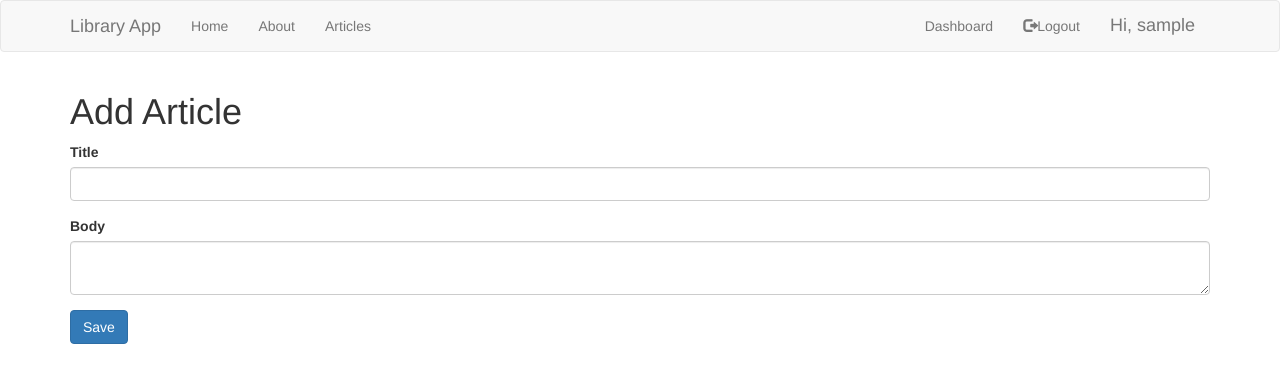
After one commit to msiu001/LibraryApp, a Flask app: page /add_article in a window 1280 px wide. The commit adds this page. Shown: the top 383 px of the page. Run offline with Flask 2, Linux system fonts and the light colour scheme; the visitor is signed in with stand-in values (Sample User, id 1); some libraries are stand-ins or nearby versions.

Commit message:
Adding create article by user and store it in the DB, add that article to the list of articles and get the details of each article if it is clicked

```diff
--- a/app.py
+++ b/app.py
@@ -1,8 +1,10 @@
 from flask import Flask, render_template, flash, redirect, url_for, session, request, logging
-from data import Articles
+#from data import Articles
 from flask_mysqldb import MySQL
 from wtforms import Form, StringField, TextAreaField, PasswordField, validators
 from passlib.hash import sha256_crypt
+from functools import wraps
+
 
 app = Flask(__name__)
 
@@ -15,23 +17,49 @@ app.config['MYSQL_CURSORCLASS'] = 'DictCursor'
 #Init MYSQL
 mysql = MySQL(app)
 
-Articles = Articles()
+#Articles = Articles()
 
+#Index
 @app.route('/')
 def index():
     return render_template('home.html')
 
+#About
 @app.route('/about')
 def about():
     return render_template('about.html')
 
+# List of Articles
 @app.route('/articles')
 def articles():
-    return render_template('articles.html', articles = Articles)
+    #Create Cursor
+    cur = mysql.connection.cursor()
 
+    #Get Articles
+    result = cur.execute("SELECT * FROM articles")
+
+    articles = cur.fetchall()
+
+    if result > 0:
+        return render_template('articles.html', articles=articles)
+    else:
+        msg = 'No Articles Found.'
+        return render_template('articles.html', msg=msg)
+    #Close connection
+    cur.close()
+
+
+# Single article
 @app.route('/article/<string:id>/')
 def article(id):
-    return render_template('article.html', id=id)
+    #Create Cursor
+    cur = mysql.connection.cursor()
+
+    #Get Article
+    result = cur.execute("SELECT * FROM articles WHERE id = %s", [id])
+
+    article = cur.fetchone()
+    return render_template('article.html', article=article)
 
 # Register Form Class
 class RegisterForm(Form):
@@ -110,12 +138,78 @@ def login():
     return render_template('login.html')
 
 
-
-@app.route('/dashboard')
-def dashboard():
-    return render_template('dashboard.html')
+def is_logged_in(f):
+    @wraps(f)
+    def wrap(*args, **kwargs):
+        if 'logged_in' in session:
+            return f(*args, **kwargs)
+        else:
+            flash('Unauthorized, Please login', 'danger')
+            return redirect(url_for('login'))
+    return wrap
 
 
+#Logout
+@app.route('/logout')
+@is_logged_in
+def logout():
+    session.clear()
+    flash('You are now Logged out', 'success')
+    return redirect(url_for('login'))
+
+
+#Dashboard
+@app.route('/dashboard')
+@is_logged_in
+def dashboard():
+    #Create Cursor
+    cur = mysql.connection.cursor()
+
+    #Get Articles
+    result = cur.execute("SELECT * FROM articles WHERE author = %s", [session['username']])
+
+    articles = cur.fetchall()
+
+    if result > 0:
+        return render_template('dashboard.html', articles=articles)
+    else:
+        msg = 'No Articles Found.'
+        return render_template('dashboard.html', msg=msg)
+    #Close connection
+    cur.close()
+
+
+#Article Form Class
+class ArticleForm(Form):
+    title = StringField('Title', [validators.Length(min=1, max=200)])
+    body = TextAreaField('Body', [validators.Length(min=30)])
+
+ #Add Article route
+@app.route('/add_article', methods=['GET', 'POST'])
+@is_logged_in
+def add_article():
+    form = ArticleForm(request.form)
+    if request.method == 'POST' and form.validate():
+        title = form.title.data
+        body =  form.body.data
+
+        #Create Cursor
+        cur = mysql.connection.cursor()
+
+        #Execute
+        cur.execute("INSERT INTO articles(title, author, body) VALUES(%s, %s, %s)", (title, session['username'], body))
+
+        #Commit to database
+        mysql.connection.commit()
+
+        #Close connection
+        cur.close()
+
+        flash('Article Successfully Created', 'success')
+
+        return redirect(url_for('dashboard'))
+
+    return render_template('add_article.html', form=form)
 
 if __name__ == '__main__':
     app.secret_key='secret123'
--- /dev/null
+++ b/templates/add_article.html
@@ -0,0 +1,15 @@
+{% extends 'layout.html' %}
+
+{% block body %}
+  <h1>Add Article</h1>
+  {% from "includes/_formhelpers.html" import render_field %}
+  <form method="POST" action="">
+    <div class="form-group">
+      {{ render_field(form.title, class_="form-control") }}
+    </div>
+    <div class="form-group">
+      {{ render_field(form.body, class_="form-control", id="editor") }}
+    </div>
+    <p><input class="btn btn-primary" type="submit" value="Save">
+  </form>
+{% endblock %}
--- a/templates/articles.html
+++ b/templates/articles.html
@@ -3,7 +3,8 @@
 {% block body %}
 <ul class="list-group">
     <div class="container">
-        <h1>Articles:</h1>
+        <h1 style="text-align: left; width:49%; display: inline-block;">Articles:</h1>
+        <p style="text-align: right; width:50%;  display: inline-block;">RIGHT</p>
         {% for article in articles %}
             <li class="list-group-item"><a href="article/{{article.id}}/">{{article.title }}</a> </li>
         {% endfor %}
--- a/templates/includes/_navbar.html
+++ b/templates/includes/_navbar.html
@@ -17,8 +17,15 @@
         </ul>
 
         <ul class="nav navbar-nav navbar-right">
-            <li><a href="/login">Login</a></li>
-            <li><a href="/register">Register</a></li>
+            {% if not session.logged_in %}
+                <li><a href="/login"><span class="glyphicon glyphicon-log-in"></span>Login</a></li>
+                <li><a href="/register"><span class="glyphicon glyphicon-user"></span>Register</a></li>
+            {% else %}
+                <li><a href="/dashboard">Dashboard</a></li>
+                <li><a href="/logout"><span class="glyphicon glyphicon-log-out"></span>Logout</a></li>
+                <h4 class="navbar-text"> Hi, {{session.username}} </h4>
+            {% endif %}
+
         </ul>
 
 
--- a/templates/layout.html
+++ b/templates/layout.html
@@ -14,7 +14,10 @@
     </div>
 
     <script src="https://maxcdn.bootstrapcdn.com/bootstrap/3.3.7/js/bootstrap.min.js"></script>
-
+    <script src="//cdn.ckeditor.com/4.8.0/standard/ckeditor.js"></script>
+    <script type="text/javascript">
+      CKEDITOR.replace('editor')
+    </script>
 
   </body>
 </html>
```
Also changed, not shown: templates/article.html (+6 -1 lines), templates/dashboard.html (+23 -1 lines).
